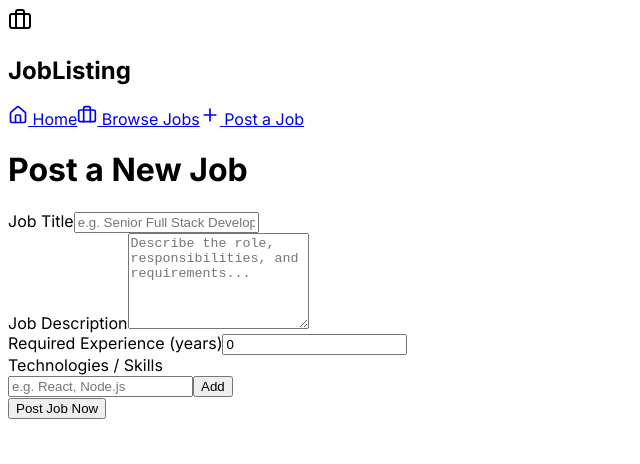
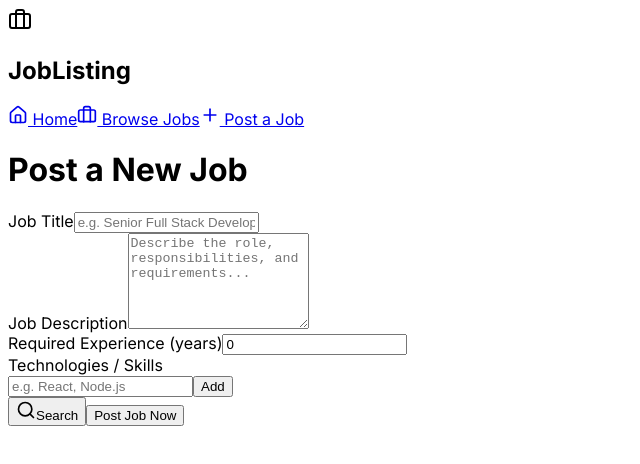
Before and after one commit to lensen-degife/joblisting-frontend, a React (Vite) app: page /post-job in a window 1280 px wide. Shown: the top 464 px of the page, without its empty margins (0-640 px from the left). Built offline with nearby package versions, Linux system fonts and the light colour scheme.

Commit message:
search update

```diff
--- a/src/pages/JobList.tsx
+++ b/src/pages/JobList.tsx
@@ -11,21 +11,23 @@ export default function JobList() {
 const fetchJobs = async (query = '') => {
   setLoading(true);
   try {
-      // Backend compatible endpoints
-      const url = query
-        ? `/posts/search?query=${encodeURIComponent(query)}`
-        : '/allPosts';
+    let url = '/allPosts';
+
+    if (query) {
+      url = `/posts/${encodeURIComponent(query)}`;   // ← Changed to match backend
+    }
 
     const res = await api.get(url);
     setJobs(Array.isArray(res.data) ? res.data : []);
   } catch (err) {
     console.error("Failed to fetch jobs:", err);
-      // Fallback: try alternative endpoint if needed
+
+    // Fallback for debugging
     try {
-        const fallback = await api.get('/posts');
+      const fallback = await api.get('/allPosts');
       setJobs(Array.isArray(fallback.data) ? fallback.data : []);
-      } catch (fallbackErr) {
-        console.error("All attempts failed", fallbackErr);
+    } catch (e) {
+      console.error("Fallback also failed", e);
     }
   } finally {
     setLoading(false);
--- a/src/pages/PostJob.tsx
+++ b/src/pages/PostJob.tsx
@@ -2,6 +2,7 @@ import { useState } from 'react';
 import api from '../api/axios';
 import type { Post } from '../types';     // ← Changed to "import type"
 import { useNavigate } from 'react-router-dom';
+import { Search } from 'lucide-react';
 
 export default function PostJob() {
   const navigate = useNavigate();
@@ -108,6 +109,13 @@ export default function PostJob() {
             ))}
           </div>
         </div>
+        <button
+  type="submit"
+  className="bg-blue-600 hover:bg-blue-700 text-white px-8 py-3 rounded-2xl font-medium flex items-center gap-2 transition-all"
+>
+  <Search size={20} />
+  Search
+</button>
 
         <button
           type="submit"
```
Lines whose indentation alone changed are shown as unchanged.
